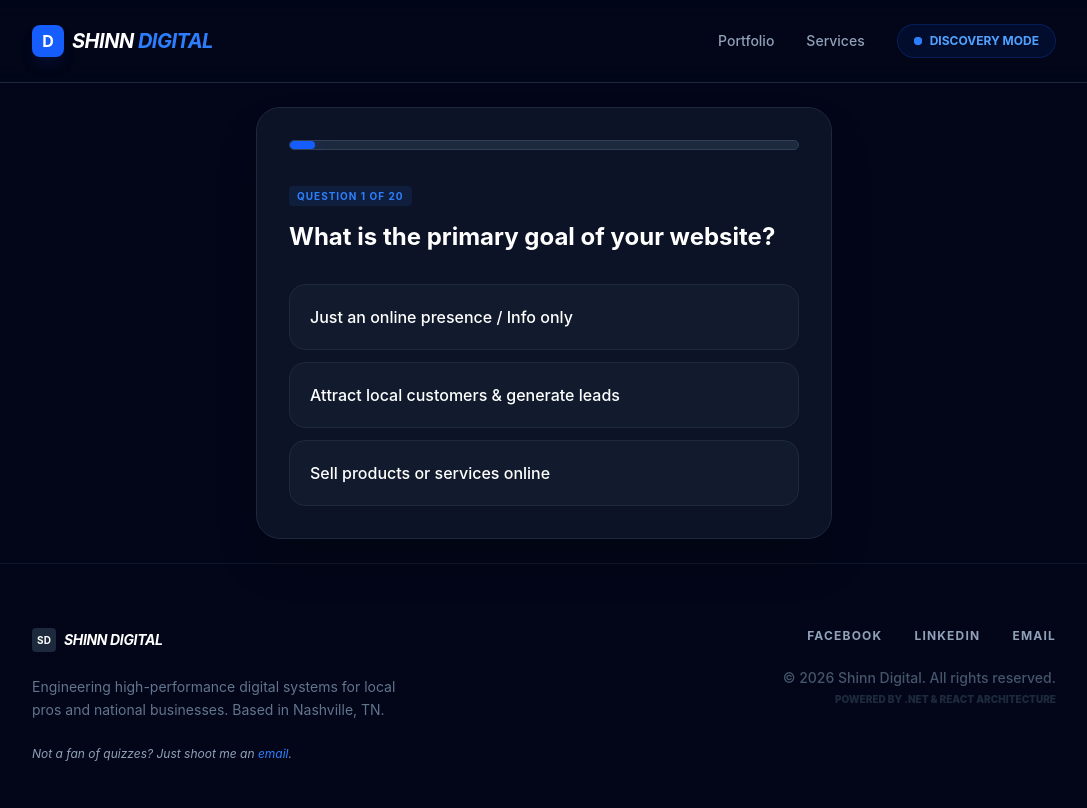
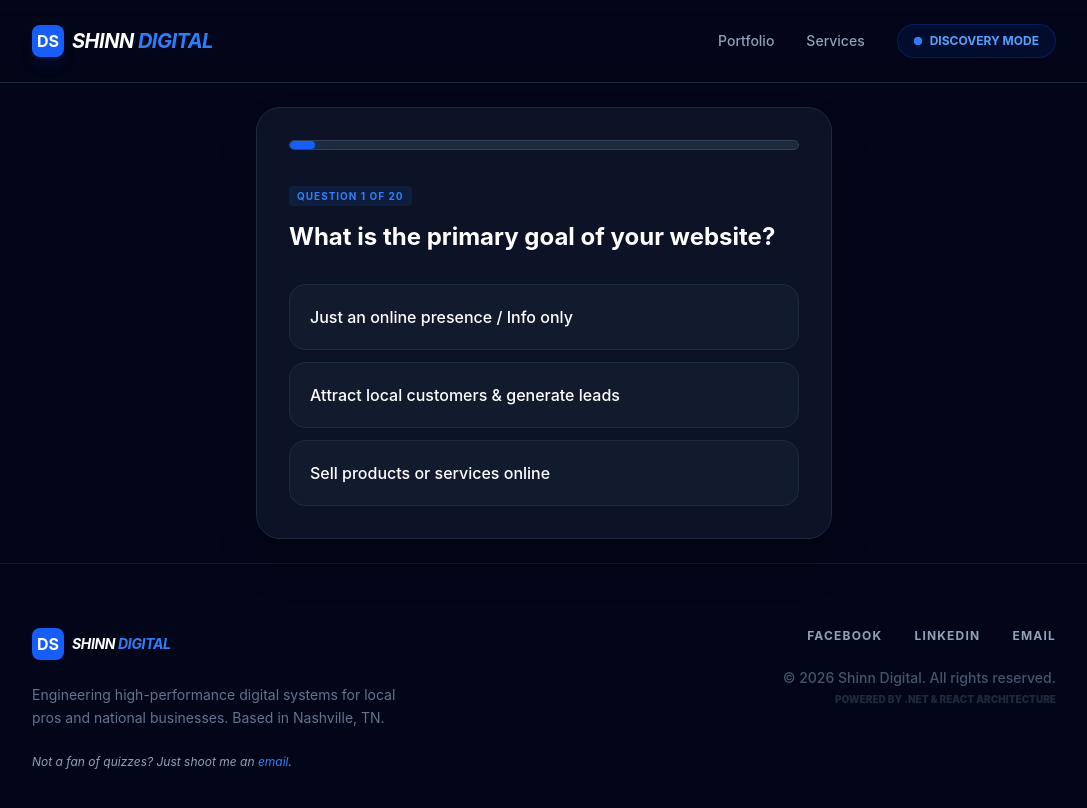
Before and after one commit to DShinn96/discovery-app, a React (Vite) app: page / in a window 1280 px wide. Shown: the top 808 px of the page, without its empty margins (96-1183 px from the left). Built offline with nearby package versions, Linux system fonts and the light colour scheme.

Commit message:
Update branding: DS

```diff
--- a/index.html
+++ b/index.html
@@ -3,7 +3,7 @@
   <head>
     <meta charset="UTF-8" />
 
-    <link rel="icon" type="image/svg+xml" href="/shinn-digital-icon.svg" />
+    <link rel="icon" type="image/svg+xml" href="/ds-icon.svg" />
 
     <meta name="viewport" content="width=device-width, initial-scale=1.0" />
 
--- a/src/app.jsx
+++ b/src/app.jsx
@@ -43,7 +43,7 @@ function App() {
             className="flex items-center gap-2 cursor-pointer group bg-transparent border-none p-0"
           >
             <div className="w-8 h-8 bg-blue-600 rounded-lg flex items-center justify-center font-bold group-hover:bg-blue-500 transition-all shadow-lg shadow-blue-900/20">
-              D
+              DS
             </div>
             <span className="font-bold tracking-tight text-xl uppercase italic">
               Shinn <span className="text-blue-500">Digital</span>
@@ -280,11 +280,11 @@ function App() {
         <div className="max-w-5xl mx-auto flex flex-col md:flex-row justify-between items-start gap-12">
           <div className="max-w-sm">
             <div className="flex items-center gap-2 mb-6">
-              <div className="w-6 h-6 bg-slate-800 rounded flex items-center justify-center text-[10px] font-bold">
-                SD
+              <div className="w-8 h-8 bg-blue-600 rounded-lg flex items-center justify-center font-bold">
+                DS
               </div>
               <span className="font-bold tracking-tight text-sm uppercase italic">
-                Shinn Digital
+                Shinn <span className="text-blue-500">Digital</span>
               </span>
             </div>
             <p className="text-slate-500 text-sm leading-relaxed mb-6">
```
Also changed, not shown: public/ds-icon.svg.
